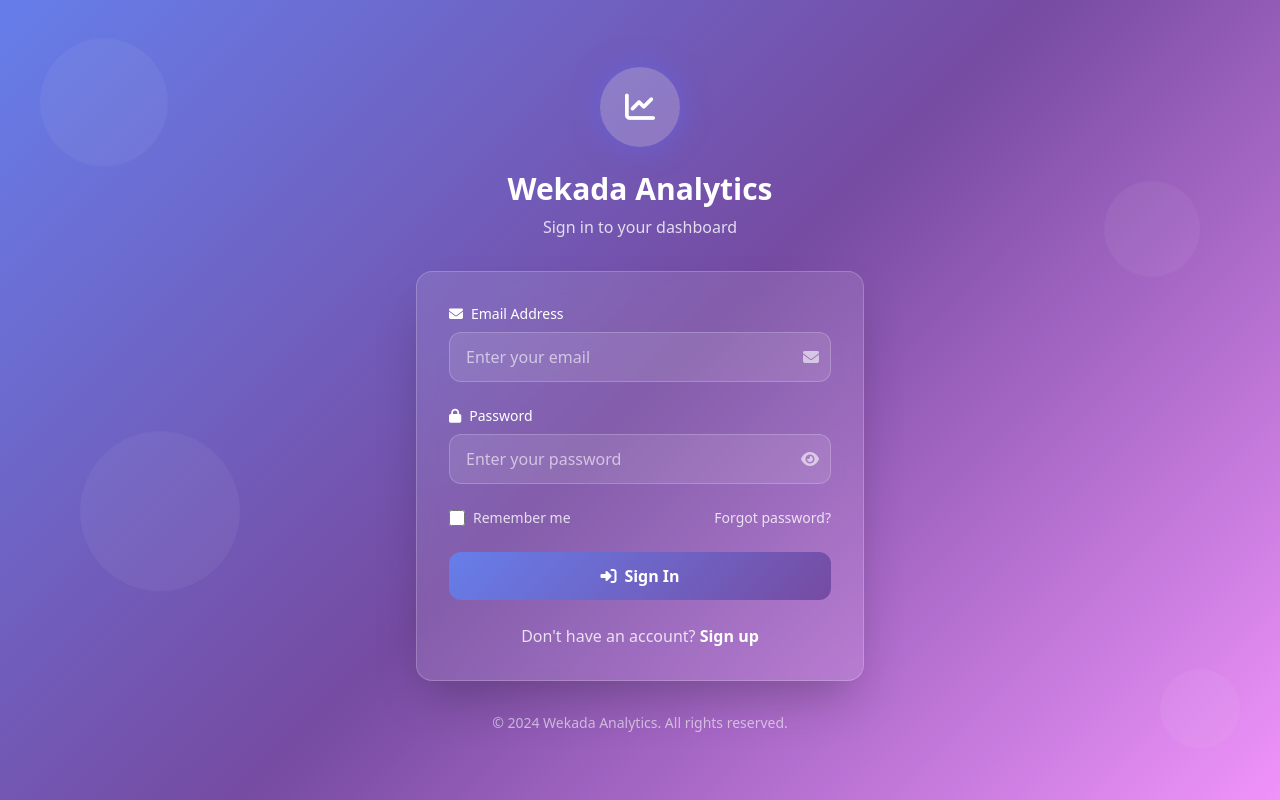
After one commit to testingmic/dashboard, a CodeIgniter 4 app: the page made by app/Views/auth/login.php in a window 1280 px wide. The commit adds this page. Run offline with PHP 8.4 and a stand-in for CodeIgniter, Linux system fonts and the light colour scheme; the template is opened without the code that fills it, so the values that code supplies are empty; some libraries are stand-ins or nearby versions.

Commit message:
Add login route and controller method for user authentication; enhance dashboard navigation by allowing access to the login view.

```diff
--- a/app/Config/Routes.php
+++ b/app/Config/Routes.php
@@ -10,6 +10,7 @@ $routes->set404Override("\App\Controllers\BaseRoute::control");
 
 // Dashboard routes
 $routes->get('/', 'Frontend\Dashboard::index');
+$routes->get('login', 'Frontend\Dashboard::login');
 $routes->get('dashboard', 'Frontend\Dashboard::index');
 $routes->get('dashboard/getRealTimeData', 'Frontend\Dashboard::getRealTimeData');
 
--- /dev/null
+++ b/app/Views/auth/login.php
@@ -0,0 +1,311 @@
+<!DOCTYPE html>
+<html lang="en">
+<head>
+    <meta charset="UTF-8">
+    <meta name="viewport" content="width=device-width, initial-scale=1.0">
+    <title>Login - Wekada Analytics Dashboard</title>
+    <script src="https://cdn.tailwindcss.com"></script>
+    <link rel="stylesheet" href="https://cdnjs.cloudflare.com/ajax/libs/font-awesome/6.4.0/css/all.min.css">
+    <style>
+        .gradient-bg {
+            background: linear-gradient(135deg, #667eea 0%, #764ba2 50%, #f093fb 100%);
+        }
+        .glass-effect {
+            backdrop-filter: blur(10px);
+            background: rgba(255, 255, 255, 0.1);
+            border: 1px solid rgba(255, 255, 255, 0.2);
+        }
+        .input-focus:focus {
+            box-shadow: 0 0 0 3px rgba(99, 102, 241, 0.1);
+        }
+        .btn-gradient {
+            background: linear-gradient(135deg, #667eea 0%, #764ba2 100%);
+        }
+        .btn-gradient:hover {
+            background: linear-gradient(135deg, #5a67d8 0%, #6b46c1 100%);
+        }
+        .floating-animation {
+            animation: float 6s ease-in-out infinite;
+        }
+        @keyframes float {
+            0%, 100% { transform: translateY(0px); }
+            50% { transform: translateY(-20px); }
+        }
+        .pulse-glow {
+            animation: pulse-glow 2s ease-in-out infinite alternate;
+        }
+        @keyframes pulse-glow {
+            from { box-shadow: 0 0 20px rgba(99, 102, 241, 0.3); }
+            to { box-shadow: 0 0 30px rgba(99, 102, 241, 0.6); }
+        }
+    </style>
+</head>
+<body class="min-h-screen gradient-bg flex items-center justify-center p-4">
+    <!-- Background decorative elements -->
+    <div class="fixed inset-0 overflow-hidden pointer-events-none">
+        <div class="absolute top-10 left-10 w-32 h-32 bg-white opacity-5 rounded-full floating-animation"></div>
+        <div class="absolute top-1/4 right-20 w-24 h-24 bg-white opacity-5 rounded-full floating-animation" style="animation-delay: -2s;"></div>
+        <div class="absolute bottom-1/4 left-20 w-40 h-40 bg-white opacity-5 rounded-full floating-animation" style="animation-delay: -4s;"></div>
+        <div class="absolute bottom-10 right-10 w-20 h-20 bg-white opacity-5 rounded-full floating-animation" style="animation-delay: -1s;"></div>
+    </div>
+
+    <!-- Main Login Container -->
+    <div class="w-full max-w-md">
+        <!-- Logo and Brand Section -->
+        <div class="text-center mb-8">
+            <div class="inline-flex items-center justify-center w-20 h-20 bg-white bg-opacity-20 rounded-full mb-6 pulse-glow">
+                <i class="fas fa-chart-line text-white text-3xl"></i>
+            </div>
+            <h1 class="text-3xl font-bold text-white mb-2">Wekada Analytics</h1>
+            <p class="text-white text-opacity-80">Sign in to your dashboard</p>
+        </div>
+
+        <!-- Login Form -->
+        <div class="glass-effect rounded-2xl p-8 shadow-2xl">
+            <form id="loginForm" class="space-y-6">
+                <!-- Email Field -->
+                <div>
+                    <label for="email" class="block text-sm font-medium text-white mb-2">
+                        <i class="fas fa-envelope mr-2"></i>Email Address
+                    </label>
+                    <div class="relative">
+                        <input
+                            type="email"
+                            id="email"
+                            name="email"
+                            required
+                            class="w-full px-4 py-3 bg-white bg-opacity-10 border border-white border-opacity-20 rounded-xl text-white placeholder-white placeholder-opacity-60 focus:outline-none focus:border-white focus:bg-opacity-20 input-focus transition-all duration-300"
+                            placeholder="Enter your email"
+                        >
+                        <div class="absolute inset-y-0 right-0 pr-3 flex items-center">
+                            <i class="fas fa-envelope text-white text-opacity-60"></i>
+                        </div>
+                    </div>
+                    <div id="email-error" class="hidden text-red-300 text-sm mt-1"></div>
+                </div>
+
+                <!-- Password Field -->
+                <div>
+                    <label for="password" class="block text-sm font-medium text-white mb-2">
+                        <i class="fas fa-lock mr-2"></i>Password
+                    </label>
+                    <div class="relative">
+                        <input
+                            type="password"
+                            id="password"
+                            name="password"
+                            required
+                            class="w-full px-4 py-3 bg-white bg-opacity-10 border border-white border-opacity-20 rounded-xl text-white placeholder-white placeholder-opacity-60 focus:outline-none focus:border-white focus:bg-opacity-20 input-focus transition-all duration-300"
+                            placeholder="Enter your password"
+                        >
+                        <div class="absolute inset-y-0 right-0 pr-3 flex items-center">
+                            <button type="button" id="togglePassword" class="text-white text-opacity-60 hover:text-opacity-100 transition-colors">
+                                <i class="fas fa-eye" id="eyeIcon"></i>
+                            </button>
+                        </div>
+                    </div>
+                    <div id="password-error" class="hidden text-red-300 text-sm mt-1"></div>
+                </div>
+
+                <!-- Remember Me & Forgot Password -->
+                <div class="flex items-center justify-between">
+                    <label class="flex items-center">
+                        <input type="checkbox" id="remember" name="remember" class="w-4 h-4 text-indigo-600 bg-white bg-opacity-10 border-white border-opacity-20 rounded focus:ring-indigo-500 focus:ring-2">
+                        <span class="ml-2 text-sm text-white text-opacity-80">Remember me</span>
+                    </label>
+                    <a href="#" class="text-sm text-white text-opacity-80 hover:text-white transition-colors">
+                        Forgot password?
+                    </a>
+                </div>
+
+                <!-- Login Button -->
+                <button
+                    type="submit"
+                    id="loginBtn"
+                    class="w-full btn-gradient text-white font-semibold py-3 px-4 rounded-xl hover:shadow-lg transform hover:-translate-y-0.5 transition-all duration-300 focus:outline-none focus:ring-2 focus:ring-indigo-500 focus:ring-offset-2 focus:ring-offset-transparent"
+                >
+                    <span id="loginBtnText">
+                        <i class="fas fa-sign-in-alt mr-2"></i>Sign In
+                    </span>
+                    <span id="loginBtnLoading" class="hidden">
+                        <i class="fas fa-spinner fa-spin mr-2"></i>Signing In...
+                    </span>
+                </button>
+
+                <!-- Error Message -->
+                <div id="loginError" class="hidden bg-red-500 bg-opacity-20 border border-red-400 text-red-200 px-4 py-3 rounded-xl text-sm"></div>
+
+                <!-- Success Message -->
+                <div id="loginSuccess" class="hidden bg-green-500 bg-opacity-20 border border-green-400 text-green-200 px-4 py-3 rounded-xl text-sm"></div>
+            </form>
+
+            <!-- Sign Up Link -->
+            <div class="text-center mt-6">
+                <p class="text-white text-opacity-80">
+                    Don't have an account?
+                    <a href="#" class="text-white font-semibold hover:underline transition-colors">Sign up</a>
+                </p>
+            </div>
+        </div>
+
+        <!-- Footer -->
+        <div class="text-center mt-8">
+            <p class="text-white text-opacity-60 text-sm">
+                © 2024 Wekada Analytics. All rights reserved.
+            </p>
+        </div>
+    </div>
+
+    <script>
+        document.addEventListener('DOMContentLoaded', function() {
+            const loginForm = document.getElementById('loginForm');
+            const emailInput = document.getElementById('email');
+            const passwordInput = document.getElementById('password');
+            const togglePassword = document.getElementById('togglePassword');
+            const eyeIcon = document.getElementById('eyeIcon');
+            const loginBtn = document.getElementById('loginBtn');
+            const loginBtnText = document.getElementById('loginBtnText');
+            const loginBtnLoading = document.getElementById('loginBtnLoading');
+            const loginError = document.getElementById('loginError');
+            const loginSuccess = document.getElementById('loginSuccess');
+            const emailError = document.getElementById('email-error');
+            const passwordError = document.getElementById('password-error');
+
+            // Toggle password visibility
+            togglePassword.addEventListener('click', function() {
+                const type = passwordInput.getAttribute('type') === 'password' ? 'text' : 'password';
+                passwordInput.setAttribute('type', type);
+                eyeIcon.classList.toggle('fa-eye');
+                eyeIcon.classList.toggle('fa-eye-slash');
+            });
+
+            // Real-time validation
+            emailInput.addEventListener('input', function() {
+                validateEmail();
+            });
+
+            passwordInput.addEventListener('input', function() {
+                validatePassword();
+            });
+
+            function validateEmail() {
+                const email = emailInput.value.trim();
+                const emailRegex = /^[^\s@]+@[^\s@]+\.[^\s@]+$/;
+
+                if (!email) {
+                    showFieldError(emailError, 'Email is required');
+                    return false;
+                } else if (!emailRegex.test(email)) {
+                    showFieldError(emailError, 'Please enter a valid email address');
+                    return false;
+                } else {
+                    hideFieldError(emailError);
+                    return true;
+                }
+            }
+
+            function validatePassword() {
+                const password = passwordInput.value;
+
+                if (!password) {
+                    showFieldError(passwordError, 'Password is required');
+                    return false;
+                } else if (password.length < 6) {
+                    showFieldError(passwordError, 'Password must be at least 6 characters');
+                    return false;
+                } else {
+                    hideFieldError(passwordError);
+                    return true;
+                }
+            }
+
+            function showFieldError(element, message) {
+                element.textContent = message;
+                element.classList.remove('hidden');
+            }
+
+            function hideFieldError(element) {
+                element.classList.add('hidden');
+            }
+
+            function showError(message) {
+                loginError.textContent = message;
+                loginError.classList.remove('hidden');
+                loginSuccess.classList.add('hidden');
+            }
+
+            function showSuccess(message) {
+                loginSuccess.textContent = message;
+                loginSuccess.classList.remove('hidden');
+                loginError.classList.add('hidden');
+            }
+
+            function setLoading(loading) {
+                if (loading) {
+                    loginBtn.disabled = true;
+                    loginBtnText.classList.add('hidden');
+                    loginBtnLoading.classList.remove('hidden');
+                } else {
+                    loginBtn.disabled = false;
+                    loginBtnText.classList.remove('hidden');
+                    loginBtnLoading.classList.add('hidden');
+                }
+            }
+
+            // Form submission
+            loginForm.addEventListener('submit', function(e) {
+                e.preventDefault();
+
+                // Clear previous messages
+                loginError.classList.add('hidden');
+                loginSuccess.classList.add('hidden');
+
+                // Validate form
+                const isEmailValid = validateEmail();
+                const isPasswordValid = validatePassword();
+
+                if (!isEmailValid || !isPasswordValid) {
+                    return;
+                }
+
+                // Show loading state
+                setLoading(true);
+
+                // Simulate API call
+                setTimeout(() => {
+                    const email = emailInput.value.trim();
+                    const password = passwordInput.value;
+
+                    // Demo validation (replace with actual API call)
+                    if (email === 'admin@wekada.com' && password === 'password123') {
+                        showSuccess('Login successful! Redirecting to dashboard...');
+
+                        // Redirect to dashboard after 2 seconds
+                        setTimeout(() => {
+                            window.location.href = '/dashboard';
+                        }, 2000);
+                    } else {
+                        showError('Invalid email or password. Please try again.');
+                        setLoading(false);
+                    }
+                }, 1500);
+            });
+
+            // Add some interactive effects
+            const inputs = document.querySelectorAll('input[type="email"], input[type="password"]');
+            inputs.forEach(input => {
+                input.addEventListener('focus', function() {
+                    this.parentElement.classList.add('ring-2', 'ring-white', 'ring-opacity-50');
+                });
+
+                input.addEventListener('blur', function() {
+                    this.parentElement.classList.remove('ring-2', 'ring-white', 'ring-opacity-50');
+                });
+            });
+
+            // Demo credentials hint (remove in production)
+            console.log('Demo credentials: admin@wekada.com / password123');
+        });
+    </script>
+</body>
+</html>
```
Also changed, not shown: app/Controllers/Frontend/Dashboard.php (+6 -3 lines), app/Views/templates/header.php (+10 -1 lines).
